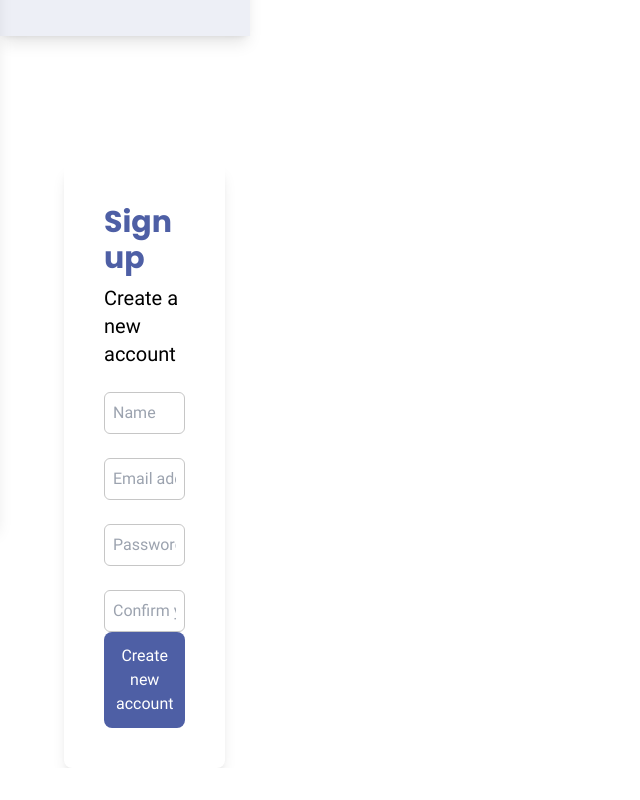
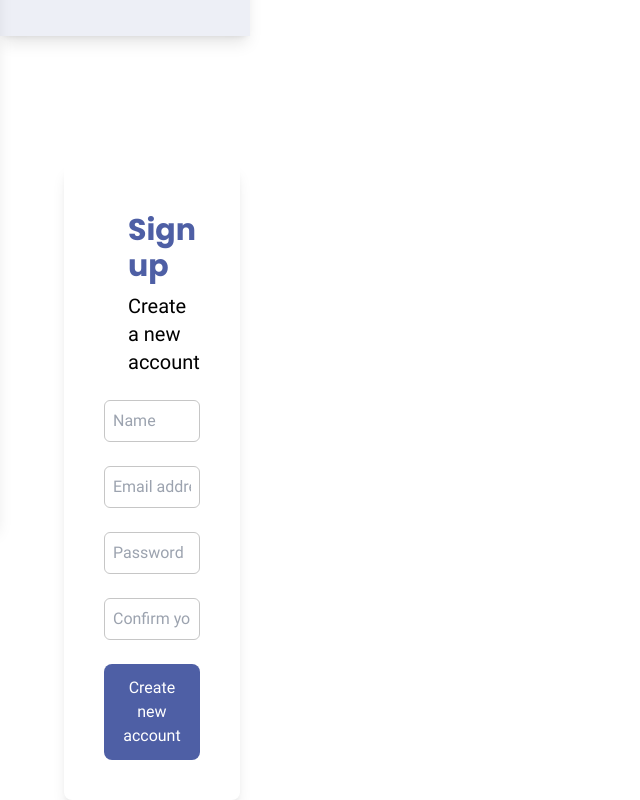
Before and after one commit to andrefrodrigues/expense-bucket-frontend, a Vue app: page /signup in a window 1280 px wide. Shown: the part 274-1074 px from the top of the page, without its empty margins (0-640 px from the left). Before the commit the page ends 1042 px from the top, so only its background shows below. Built offline with nearby package versions, Linux system fonts and the light colour scheme.

Commit message:
Add form styling and error messages

```diff
--- a/src/components/Input.vue
+++ b/src/components/Input.vue
@@ -2,21 +2,19 @@
 
 type Props = {
   name: string;
-  type: string;
+  type?: string;
   placeholder: string;
   modelValue: string;
 }
-type Emits = {
-  (eventName: 'update', modelValue: string): void;
-}
 
-const emit = defineEmits<Emits>();
-const {type = 'text'} = defineProps<Props>();
+
+const emit = defineEmits(['update:modelValue']);
+const { type = 'text', placeholder, modelValue } = defineProps<Props>();
 
 </script>
 <template>
   <input :name="name" :placeholder="placeholder" :type="type" :value="modelValue"
-         @input="$emit('update:modelValue', $event.target.value)"/>
+         @input="emit('update:modelValue', $event.target.value)"/>
 </template>
 
 
--- a/src/pages/Signup/SignupCard.vue
+++ b/src/pages/Signup/SignupCard.vue
@@ -1,28 +1,35 @@
 <script setup lang="ts">
-import SignupForm from './SignupForm.vue';
+import SignupForm, { FormFields } from './SignupForm.vue';
 
+
+const onSubmit = (data: FormFields) => {
+    console.warn('not yet implemented');
+    console.log(data);
+};
 </script>
 
 <template>
   <div class="signup-card">
     <h1 class="title">Sign up</h1>
     <p class="description">Create a new account</p>
-
-    <SignupForm />
+    <SignupForm @submit="onSubmit"/>
   </div>
 </template>
 <style lang="postcss" scoped>
   .signup-card {
-    @apply p-10 max-w-[750px];
+    @apply p-10 max-w-[450px];
     @apply mx-auto;
     @apply shadow-lg rounded-lg;
   }
   .title {
+    @apply mt-2;
+    @apply pl-6;
     @apply text-[#4E5FA5];
     @apply text-3xl;
     @apply font-bold;
   }
   .description {
+    @apply pl-6;
     @apply text-xl;
     @apply mt-2;
   }
--- a/src/pages/Signup/SignupForm.vue
+++ b/src/pages/Signup/SignupForm.vue
@@ -1,16 +1,27 @@
 <script lang="ts" setup>
-import {reactive} from "vue";
+import {reactive, computed} from "vue";
+
 import Input from '/src/components/Input.vue';
 import Button from '/src/components/Button.vue';
 
-import useValidate from '@vuelidate/core';
+import useValidate, { ValidationRuleCollection} from '@vuelidate/core';
 import {required, email, sameAs, maxLength, minLength} from '@vuelidate/validators';
 
-type FormFields = {
+
+const emit = defineEmits(['submit']);
+
+export type FormFields = {
   name: string;
   email: string;
   password: string;
   passwordConfirmation: string;
+}
+
+type FormRules = {
+  name: ValidationRuleCollection;
+  email: ValidationRuleCollection;
+  password: ValidationRuleCollection;
+  passwordConfirmation: ValidationRuleCollection;
 }
 const state = reactive<FormFields>({
   name: '',
@@ -19,33 +30,56 @@ const state = reactive<FormFields>({
   passwordConfirmation: ''
 });
 
-const rules = {
+const rules = computed(()=> ({
   name: {required, maxLength: maxLength(32)},
   email: {email, required, maxLength: maxLength(32)},
-  password: {required, minLength: minLength(16)},
-  passwordConfirmation: {required, sameAsPassword: sameAs('password'), minLength: minLength(16)}
-}
+  password: {required, minLength: minLength(8)},
+  passwordConfirmation: { required, sameAsPassword: sameAs(state.password), minLength: minLength(8) }
+}));
 
-const v$ = useValidate(rules, state);
+const v$ = useValidate<FormFields, FormRules>(rules, state);
+
+const onSubmit = async ()=> {
+  //@ts-ignore
+  const isValid = await v$.value.$validate();
+  if(!isValid) {
+    return;
+  }
+  emit('submit', state);
+};
 
 </script>
 <template>
-  <form class="signup-form">
+  <form class="signup-form" @submit.prevent="onSubmit">
     <div class="input-container">
       <Input v-model="state.name" name="name" placeholder="Name"/>
+      <div class="errors" v-for="error of v$.name.$errors" :key="error.$uid">
+          <div class="error-message">{{error.$message}}</div>
+      </div>
     </div>
     <div class="input-container">
       <Input type="email" v-model="state.email" name="email" placeholder="Email address"/>
+      <div class="errors" v-for="error of v$.email.$errors" :key="error.$uid">
+        <div class="error-message">{{error.$message}}</div>
+      </div>
     </div>
     <div class="input-container">
       <Input type="password" v-model="state.password" name="password" placeholder="Password"/>
+      <div class="errors" v-for="error of v$.password.$errors" :key="error.$uid">
+        <div class="error-message">{{error.$message}}</div>
+      </div>
     </div>
     <div class="input-container">
-      <Input type="password" v-model="state.passwordConfirmation" placeholder="Confirm your password"/>
+      <Input type="password" name="passwordConfirmation" v-model="state.passwordConfirmation" placeholder="Confirm your password"/>
+      <div class="errors" v-for="error of v$.passwordConfirmation.$errors" :key="error.$uid">
+        <div class="error-message">{{error.$message}}</div>
+      </div>
     </div>
-    <Button>
-      Create new account
-    </Button>
+    <div class="submit-wrapper">
+      <Button>
+        Create new account
+      </Button>
+    </div>
   </form>
 </template>
 
@@ -54,8 +88,19 @@ const v$ = useValidate(rules, state);
 .signup-form {
   @apply mt-4;
 }
-
 .input-container {
+  @apply mx-auto;
+  @apply max-w-[320px];
   @apply mt-6;
 }
+.submit-wrapper {
+  @apply mt-6;
+  @apply text-center;
+}
+
+.error-message {
+  @apply mt-2;
+  @apply text-sm;
+  @apply text-red-600;
+}
 </style>
```
